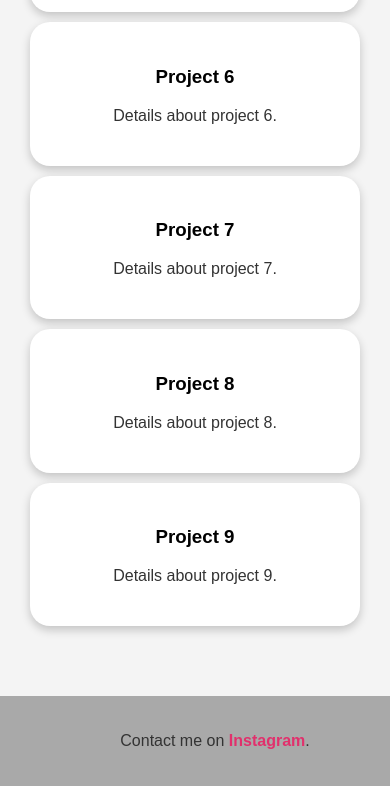
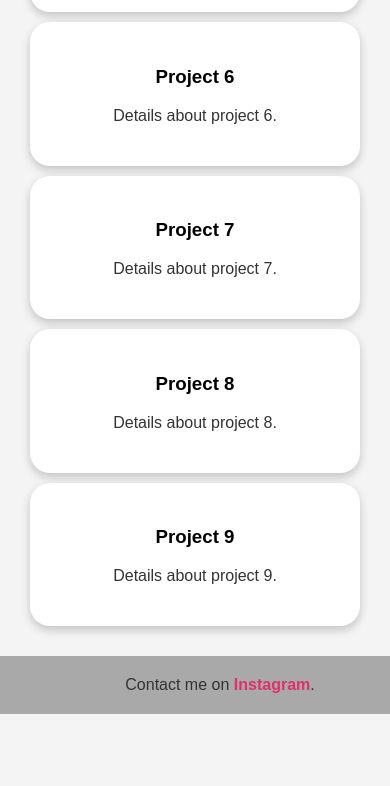
Before and after one commit to frotari/otariportfolio, a website: page index.html in a window 390 px wide. Shown: the part 1447-2233 px from the top of the page. After the commit the page ends 2161 px from the top, so only its background shows below. Drawn offline with Linux system fonts and the light colour scheme.

Commit message:
Update styles.css

```diff
--- a/styles.css
+++ b/styles.css
@@ -229,5 +229,12 @@ footer {
     position: static;
     padding: 20px;
     text-align: center;
+    margin: 0 auto;
+    width: 100%;
+  }
+
+  footer p {
+    margin: 0;
+    padding-left: 10px;
   }
 }
```
